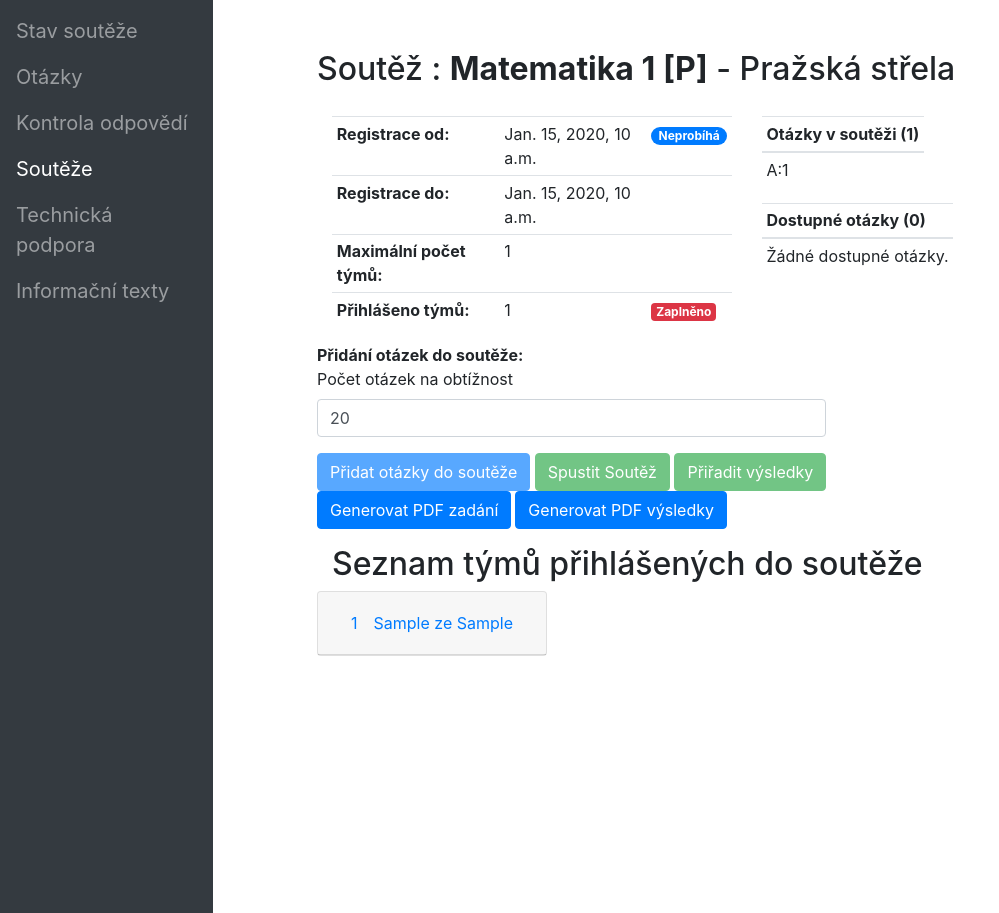
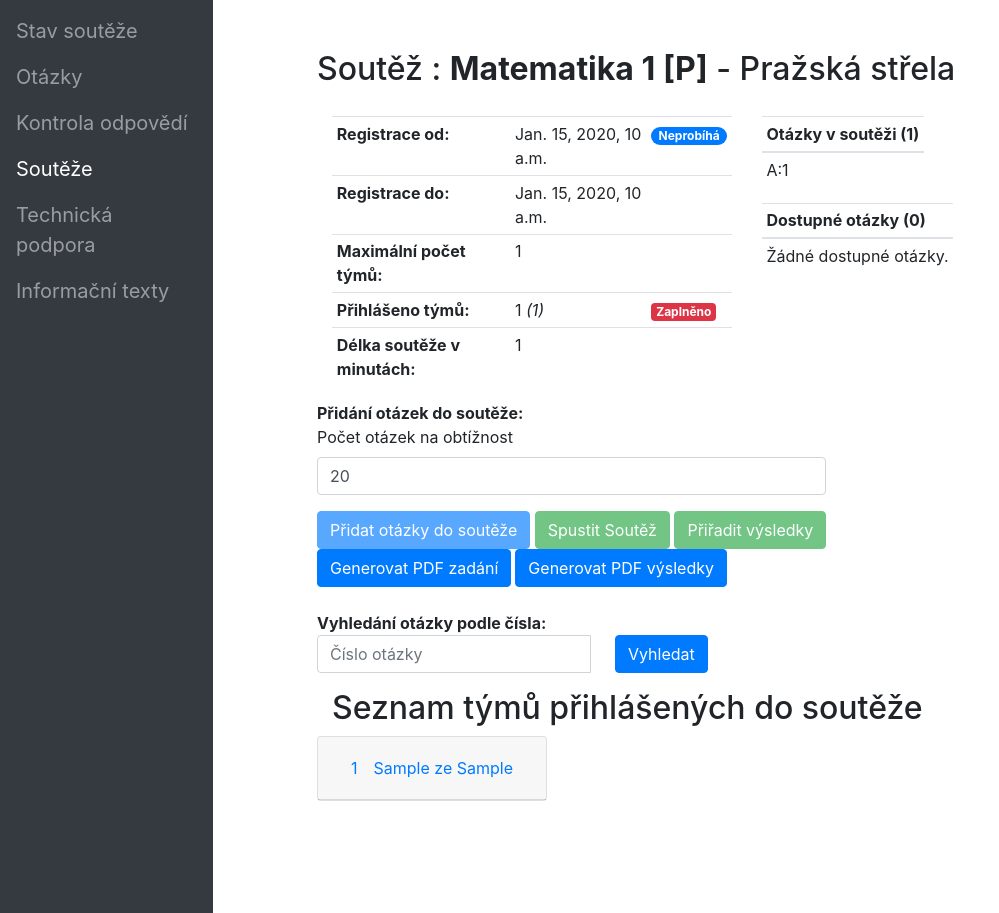
Before and after one commit to bitzanf/strela-vlna, a Django app: page /admin/detailsoutez/1 in a window 1280 px wide. Shown: the part 86-999 px from the top of the page, without its empty margins (0-999 px from the left). Run offline with Django 3.2, Linux system fonts and the light colour scheme; a user stored in the database is signed in; tables that the repository leaves empty hold one stand-in row (values such as "Sample post"); some libraries are stand-ins or nearby versions.

Commit message:
trocha oprav/uprav

```diff
--- a/soutez/settings.py
+++ b/soutez/settings.py
@@ -15,7 +15,7 @@ from pathlib import Path
 # Build paths inside the project like this: BASE_DIR / 'subdir'.
 BASE_DIR = Path(__file__).resolve().parent.parent
 
-STRELA_VERZE = '2.3.3'
+STRELA_VERZE = '2.4.0'
 
 # Quick-start development settings - unsuitable for production
 # See https://docs.djangoproject.com/en/3.1/howto/deployment/checklist/
--- a/strela/forms.py
+++ b/strela/forms.py
@@ -200,12 +200,11 @@ class AdminSoutezMoneyForm(forms.Form):
     def __init__(self, *args, **kwargs):
         soutez_pk = kwargs.pop('pk')
         super().__init__(*args, **kwargs)
-        #kwargs['pk'] = soutez_pk
+
         self.soutez = Soutez.objects.get(pk=soutez_pk)
         TvS = Tym_Soutez.objects.filter(soutez=self.soutez)
         for tym in TvS:
-            #self.fields[tym.tym.login] = forms.IntegerField(required=True, min_value=0, label='Získané peníze týmu \"' + tym.tym.jmeno + '\"', initial=tym.penize)
-            self.fields[str(tym.tym.pk)] = forms.IntegerField(required=True, min_value=0, label='Získané peníze týmu \"' + tym.tym.jmeno + '\"', initial=tym.penize)
+            self.fields[str(tym.tym.pk)] = forms.IntegerField(required=True, min_value=0, label='Získané peníze týmu \"' + tym.tym.jmeno + '\" (' + str(tym.cislo) + ')', initial=tym.penize)
 
     def clean(self):
         super().clean()
--- a/strela/templates/admin/soutez_detail.html
+++ b/strela/templates/admin/soutez_detail.html
@@ -5,7 +5,13 @@
     <script language="javascript">
         $(function () {
             $('[data-toggle="tooltip"]').tooltip()
-        })
+        });
+
+        $(document).ready(function() {
+            $(".clickable-row").click(function() {
+                window.location = $(this).data("href");
+            });
+        });
     </script>
 {% endblock %}
 
@@ -40,15 +46,17 @@
                 </td>
             </tr>
             {% endif %}
-            <tr><td class="font-weight-bold">Přihlášeno týmů:</td><td> {{prihlaseno | default:"Není přihlášen žádný tým" }}</td>
+            <tr><td class="font-weight-bold">Přihlášeno týmů:</td>
+                <td>{{ prihlaseno | default:"Není přihlášen žádný tým" }} {% if prihlaseno_skol > 0 %}<i>({{ prihlaseno_skol }})</i>{% endif %}</td>
                 <td>
                     {% if soutez.is_soutez_full %}
                         <span class="badge badge-danger">Zaplněno</span>
                     {% else %}
                         <span class="badge badge-success">Volno</span>
                     {% endif %}
-                </td></tr>
-                {% if soutez.prezencni == 'O' %}<tr><td class="font-weight-bold">Délka soutěže v minutách:</td><td>{{soutez.delkam}}</td><td></td></tr>{% endif %}
+                </td>
+            </tr>
+            <tr><td class="font-weight-bold">Délka soutěže v minutách:</td><td>{{soutez.delkam}}</td><td></td></tr>
         </table>
     </div>
     <div class="col-sm-4">
@@ -108,7 +116,7 @@
         {% endbuttons %}
     </form>
 </div>
-<div class="row mb-3">
+<div class="row mb-4">
 {% if v_soutezi_celkem == 0 %}
     <a href="#" class="btn btn-primary disabled ">Generovat PDF zadání</a>
     <a href="#" class="btn btn-primary ml-1 disabled">Generovat PDF výsledky</a>
@@ -117,6 +125,46 @@
     <a href="{% url 'admin_pdf_vysledky' soutez.pk %}" class="btn btn-primary ml-1">Generovat PDF výsledky</a>
 {% endif %}
 </div>
+<div class="row mb-3">
+    <form method="get" autocomplete="off">
+        <span class="font-weight-bold">Vyhledání otázky podle čísla:</span>
+        <div class="input-group">
+            <input class="form-control" type="number" min="0" name="cisloOtazky" placeholder="Číslo otázky">
+            <span class="input-group-btn ml-4">
+                <button type="submit" class="btn btn-primary">Vyhledat</button>
+            </span>
+        </div>
+    </form>
+</div>
+{% if otazka_search %}
+<div class="row mb-3">
+    <table class="table table-hover">
+        <thead>
+             <tr>
+                <th scope="col">Typ</th>
+                <th scope="col">Číslo</th>
+                <th scope="col">Obtížnost</th>
+                <th scope="col">Vyhodnocení</th>
+                <th scope="col">Stav</th>
+            </tr>
+        </thead>
+        <tbody>
+            <tr class="clickable-row" data-href="{% url 'admin-otazka-detail' otazka_search.pk %}" style="cursor: pointer;">
+                <td>{{ otazka_search.get_typ_display }}</td>
+                <td>{{ otazka_search_num }} [{{ otazka_search.pk }}]</td>
+                <td>{{ otazka_search.obtiznost }} - {{ otazka_search.get_obtiznost_display }} </td>
+                <td>{{ otazka_search.vyhodnoceni }} - {{ otazka_search.get_vyhodnoceni_display }} </td>
+                <td>
+                    {% if   otazka_search.stav == 0 %} <span class="badge badge-primary"> {{ otazka_search.get_stav_display }} </span>
+                    {% elif otazka_search.stav == 1 %} <span class="badge badge-success"> {{ otazka_search.get_stav_display }} </span>
+                    {% elif otazka_search.stav == 2 %} <span class="badge badge-danger"> {{ otazka_search.get_stav_display }} </span>
+                    {% endif %}
+                </td>
+            </tr>
+        </tbody>
+    </table>
+</div>
+{% endif %}
 <h2> Seznam týmů přihlášených do soutěže</h2>
 <div class="row mb-3" >
     <div id="accordion" style="overflow-y: auto; height: 500px;">
--- a/strela/templates/strela/hodiny.html
+++ b/strela/templates/strela/hodiny.html
@@ -15,7 +15,7 @@
     {% bootstrap_javascript jquery='full' %}
     <script type="text/javascript">
         var soutez_start = null;
-        var soutez_len = {{ soutez.delkam }};
+        var soutez_len = {{ soutez.delkam|default:"0" }};
     </script>
 </head>
 
--- a/strela/views.py
+++ b/strela/views.py
@@ -451,6 +451,7 @@ class AdminSoutezDetail(LoginRequiredMixin, PermissionRequiredMixin, FormMixin,
         # udělá z nich list a sečte je dohromady
         context["dostupne_celkem"] = sum(context["dostupne"].values_list('total',flat=True))
         context["prihlaseno"]=Tym_Soutez.objects.filter(soutez=self.object).count()
+        context["prihlaseno_skol"] = Tym_Soutez.objects.filter(soutez=self.object).values('tym__skola').distinct().aggregate(Count('tym__skola'))['tym__skola__count']
         context['form'] = self.get_form
         context['akt_rok'] = now().year
         context['tymy'] = Tym_Soutez.objects.filter(soutez=self.object).order_by('cislo')
@@ -479,6 +480,15 @@ class AdminSoutezDetail(LoginRequiredMixin, PermissionRequiredMixin, FormMixin,
         elif self.object.zahajena:
             context['spustitelna'] = False
             context['nespustitelna_proc'] = 'Nelze spustit soutěž, která již byla spuštěna.'
+
+        if 'cisloOtazky' in self.request.GET:
+            try:
+                cislo_otazky = int(self.request.GET['cisloOtazky'])
+                context['otazka_search'] = Soutez_Otazka.objects.get(cisloVSoutezi=cislo_otazky, soutez=self.object).otazka
+                context['otazka_search_num'] = cislo_otazky
+            except Exception:
+                messages.error(self.request, 'Nepodařilo se nalézt otázku s číslem ' + str(self.request.GET['cisloOtazky']))
+
         return context
 
     def post(self, request, *args, **kwargs):
@@ -595,10 +605,6 @@ class AdminSoutezSetMoney(LoginRequiredMixin, PermissionRequiredMixin, FormView)
     @transaction.atomic
     def form_valid(self, form):
         soutez = Soutez.objects.filter(pk=self.kwargs['pk']).first()
-        if Soutez.get_aktivni(admin=True) is None and soutez is not None:
-            soutez.zahajena = now()
-            soutez.aktivni = True
-            soutez.save()
 
         for key, val in form.cleaned_data.items():
             tym = Tym_Soutez.objects.get(tym__pk=int(key), soutez=soutez)
```
Also changed, not shown: 1 other file.
